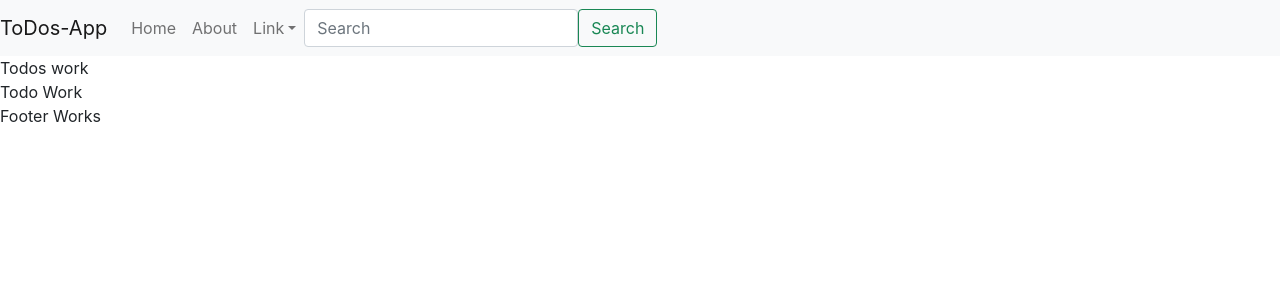
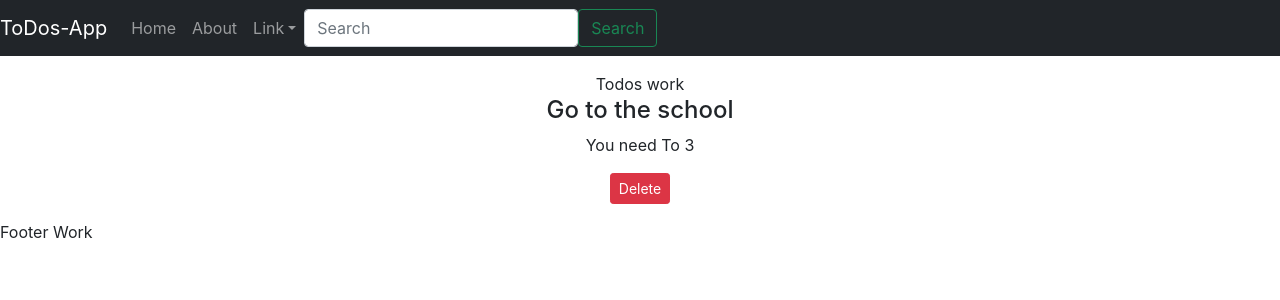
Before and after one commit to rizwanullah313/Todo-react, a React (Create React App) app: page / in a window 1280 px wide. Shown: the top 300 px of the page. Built offline with nearby package versions, Linux system fonts and the light colour scheme.

Commit message:
add data manually in todo app

```diff
--- a/package.json
+++ b/package.json
@@ -7,6 +7,7 @@
     "@testing-library/react": "^11.2.7",
     "@testing-library/user-event": "^12.8.3",
     "bootstrap": "^5.1.1",
+    "mdbreact": "^5.1.0",
     "react": "^17.0.2",
     "react-bootstrap": "^2.0.0-rc.1",
     "react-dom": "^17.0.2",
--- a/src/App.js
+++ b/src/App.js
@@ -4,10 +4,28 @@ import Header from "./Components/Header";
 import { Todos } from "./Components/Todos";
 
 function App() {
+  let todos=[
+    {
+      sno: 1,
+      title:  "Go to the markeet",
+      desc: "You need To 1"
+    },
+    {
+      sno: 2,
+      title:  "Go to the mall",
+      desc: "You need To 2"
+    },
+    {
+      sno: 3,
+      title:  "Go to the school",
+      desc: "You need To 3"
+    }
+
+  ]
   return (
     <div>
       <Header title="ToDos-App" Searchbarr={true}/>
-      <Todos/>
+      <Todos todos={todos}/>
       <Footer/>
     </div>
   );
--- a/src/Components/Header.js
+++ b/src/Components/Header.js
@@ -1,5 +1,6 @@
 import React from 'react';
 import { NavDropdown, Form, FormControl, Button, Nav } from 'react-bootstrap';
+import { propTypes } from 'react-bootstrap/esm/Image';
 import Navbar from 'react-bootstrap/Navbar';
 import  "./style.css";
 
@@ -7,7 +8,7 @@ export default function Header(props) {
 
   return (
     <div>
-      <Navbar bg="light" expand="lg">
+      <Navbar className="navbar-dark bg-dark">
   <Navbar.Brand href="#">{props.title}</Navbar.Brand>
   <Navbar.Toggle aria-controls="navbarScroll" />
   <Navbar.Collapse id="navbarScroll">
@@ -39,3 +40,13 @@ export default function Header(props) {
         </div>
     )
 }
+
+Header.defaultProps={
+    title: "This is Your Main Title",
+    Searchbarr: true
+}
+
+Header.prototypes={
+    title: propTypes.string,
+    Searchbarr: propTypes.bool
+}
--- a/src/Components/Todo.js
+++ b/src/Components/Todo.js
@@ -1,9 +1,13 @@
 import React from 'react'
 
-export const Todo = () => {
+export const Todo = ({todo}) => {
     return (
         <div>
-            Todo Work
+            <h4>
+                {todo.title}
+            </h4>
+            <p>{todo.desc}</p>
+            <button className="btn btn-sm btn-danger">Delete</button>
         </div>
     )
 }
--- a/src/Components/Todos.js
+++ b/src/Components/Todos.js
@@ -1,11 +1,11 @@
 import React from 'react'
 import { Todo } from './Todo'
 
-export const Todos = () => {
+export const Todos = (props) => {
     return (
-        <div>
+        <div className="container text-center my-3">
             Todos work
-            <Todo/>
+            <Todo todo={props.todos[2]}/>
         </div>
     )
 }
--- a/src/Components/footer.js
+++ b/src/Components/footer.js
@@ -1,9 +1,9 @@
 import React from 'react'
 
 export const Footer = () => {
-    return (
-        <div>
-            Footer Works
-        </div>
-    )
+  return (
+    <div>
+      Footer Work
+    </div>
+  )
 }
```
Also changed, not shown: 2 other files (tests, documents, lock files or other folders).
